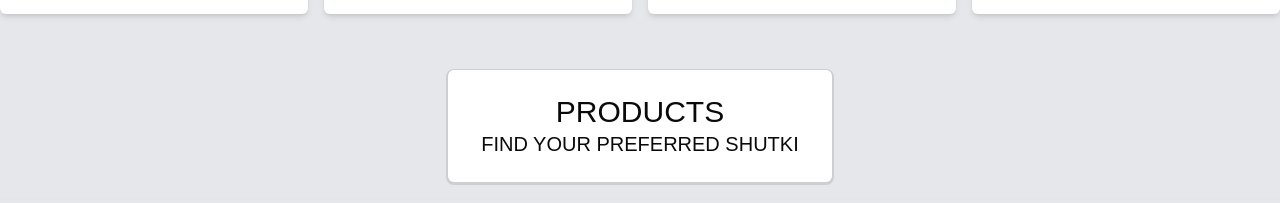
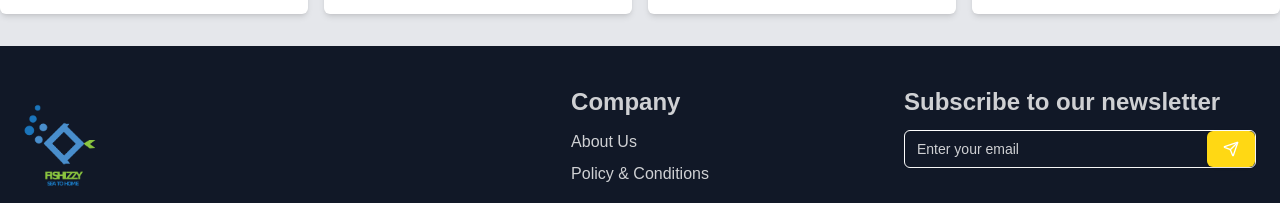
Before and after one commit to Levi9111/fishizzi-project, a Next.js app in the folder client/: page / in a window 1280 px wide. Shown: the part 749-952 px from the top of the page. Built offline with nearby package versions, Linux system fonts and the light colour scheme; no server answers.

Commit message:
home page updated

```diff
--- a/client/src/app/(home)/page.tsx
+++ b/client/src/app/(home)/page.tsx
@@ -1,13 +1,12 @@
 import Banner from '@/components/Banner';
 import Categories from '@/components/Categories';
-import FeaturedProducts from '@/components/FeaturedProducts';
 
 const HomePage = () => {
   return (
-    <section className='pt-8'>
+    <section className='py-8'>
       <Categories />
       <Banner />
-      <FeaturedProducts />
+      {/* <FeaturedProducts /> */}
     </section>
   );
 };
--- a/client/src/components/LoginComponents/LoginRedirectPage.tsx
+++ b/client/src/components/LoginComponents/LoginRedirectPage.tsx
@@ -1,5 +1,5 @@
 import { signIn } from 'next-auth/react';
-import { FaFacebook, FaGoogle } from 'react-icons/fa';
+import { FaGoogle } from 'react-icons/fa';
 
 const LoginRedirectPage = () => {
   return (
@@ -15,12 +15,12 @@ const LoginRedirectPage = () => {
         >
           <FaGoogle className='mr-2' /> Continue with Google
         </button>
-        <button
+        {/* <button
           onClick={() => signIn('facebook')}
           className='flex items-center justify-center w-full bg-blue-600 text-white py-2 rounded-lg hover:bg-blue-700 transition'
         >
           <FaFacebook className='mr-2' /> Continue with Facebook
-        </button>
+        </button> */}
       </div>
     </div>
   );
```
